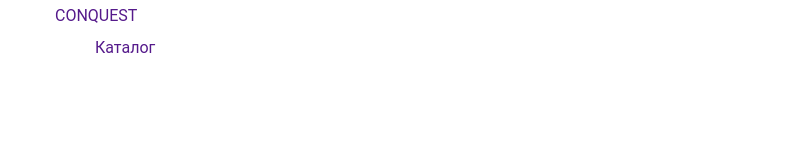
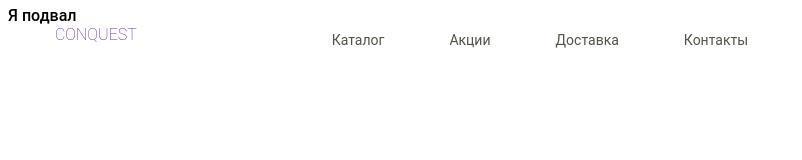
Before and after one commit to avstreetc/WebClock, a plain HTML site: page index.html in a window 1280 px wide. Shown: the whole page, without its empty margins (0-802 px from the left). Drawn offline with Linux system fonts and the light colour scheme.

Commit message:
Половина шапки

```diff
--- a/assets/css/style.css
+++ b/assets/css/style.css
@@ -35,13 +35,94 @@ body {
     line-height: 1;
     font-size: 16px;
     color: black;
+    font-weight: 500;
     font-family: Roboto;
 }
+/*------------------------------*/
 .wrapper {
     min-height: 100%;
     overflow: hidden;
 }
+/*-------------------------------*/
 ._container {
     max-width: 1170px;
+    padding: 0px 15px;
     margin: 0px auto;
+    box-sizing: content-box;
 }
+
+/* ------------------Шапка---------------------------- */
+
+.header {
+    position: absolute;
+    width: 100%;
+    left: 0;
+    top: 0;
+    z-index: 50;
+}
+.header_container {
+    display: flex;
+    min-height: 80px;
+    align-items: center;
+}
+.header_logo {
+
+    font-weight: 100;
+    width: 103.68px;
+    height: 26px;
+    left: 97px;
+    top: 31px;
+}
+.header_menu {
+    margin: 0px 0px 0px 133px;
+}
+
+@media (max-width: 992px) {
+    .header_menu {
+        margin: 0px 0px 0px 80px;
+    }
+}
+
+@media (max-width: 767px) {
+    .header_menu {
+        margin: 0px 0px 0px 40px;
+    }
+}
+
+@media (max-width: 479px) {
+    .header_menu {
+        margin: 0px 0px 0px 20px;
+    }
+}
+
+.menu {
+    padding: 5px 0px;
+}
+.menu_list {
+    flex-wrap: wrap;
+    display: flex;
+}
+.menu_item {
+}
+.menu_item:not(:last-child){
+    margin: 0px 65px 0px 0px;
+}
+.menu_link {
+    font-family: 'Roboto';
+
+    color: #555248;
+    font-style: normal;
+    font-weight: 400;
+    /*line-height: 114%;*/
+    font-size: 14px;
+    line-height: 16px;
+}
+/* -------------------Main--------------------- */
+.main {
+    flex: 1 1 auto;
+}
+
+/* -------------------Подвал--------------------- */
+.footer {
+
+}
--- a/index.html
+++ b/index.html
@@ -23,13 +23,26 @@
                             <li class="menu_item">
                                 <a href="" class="menu_link">Каталог</a>
                             </li>
+                            <li class="menu_item">
+                                <a href="" class="menu_link">Акции</a>
+                            </li>
+                            <li class="menu_item">
+                                <a href="" class="menu_link">Доставка</a>
+                            </li>
+                            <li class="menu_item">
+                                <a href="" class="menu_link">Контакты</a>
+                            </li>
                         </ul>
                     </nav>
                 </div>
             </header>
+            <main class="main">
+
+            </main>
+            <div class="footer footer">
+                Я подвал
+            </div>
         </div>
-
-
         <script src="js/script.js"></script>
     </body>
 </html>
```
Also changed, not shown: assets/img/watch_main.jpg (added).
